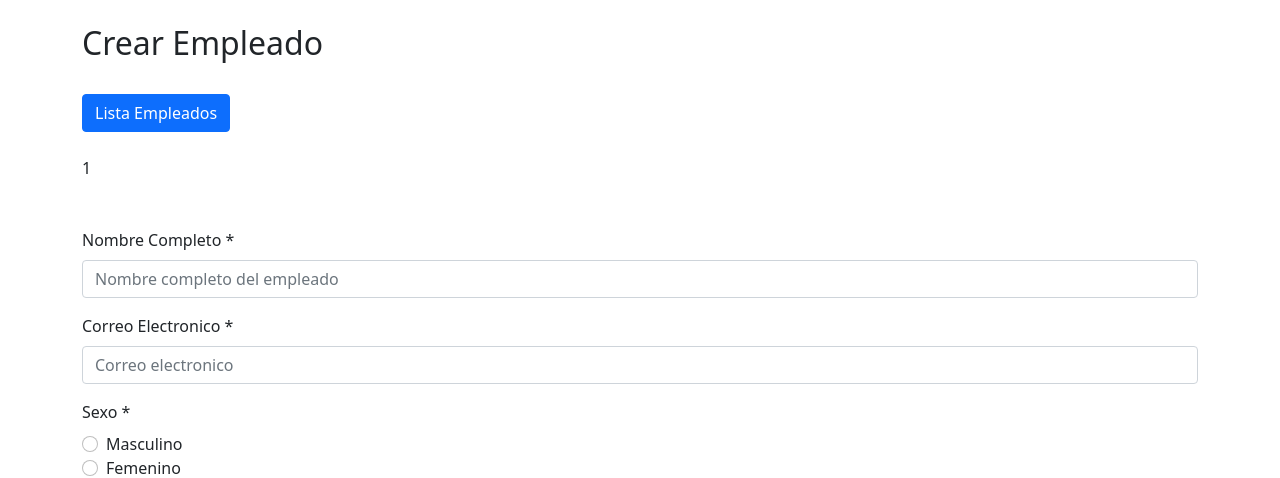
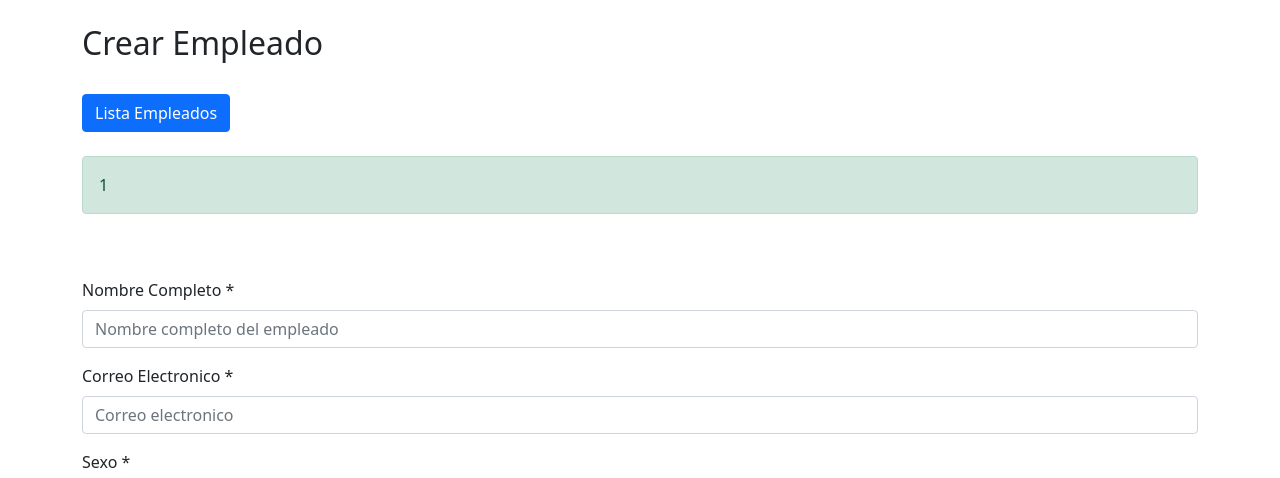
Before and after one commit to camilo180601/technical-test, a PHP site: page /index.php in a window 1280 px wide. Shown: the top 478 px of the page. Run offline with PHP 8.4, Linux system fonts and the light colour scheme; the visitor is signed in with stand-in values (Sample User, id 1); data comes from the database, SQL or seed files in the repository.

Commit message:
V1 prueba tecnica

```diff
--- a/index.php
+++ b/index.php
@@ -9,11 +9,11 @@
     <br>
     <br>
     <?php if(isset($_SESSION['completado'])): ?>
-			<div class="alerta alerta-exito">
+			<div class="alert alert-success">
 				<?=$_SESSION['completado']?>
 			</div>
 		<?php elseif(isset($_SESSION['errores']['general'])): ?>
-			<div class="alerta alerta-error">
+			<div class="alert alert-danger">
 				<?=$_SESSION['errores']['general']?>
 			</div>
 		<?php endif; ?>
```
